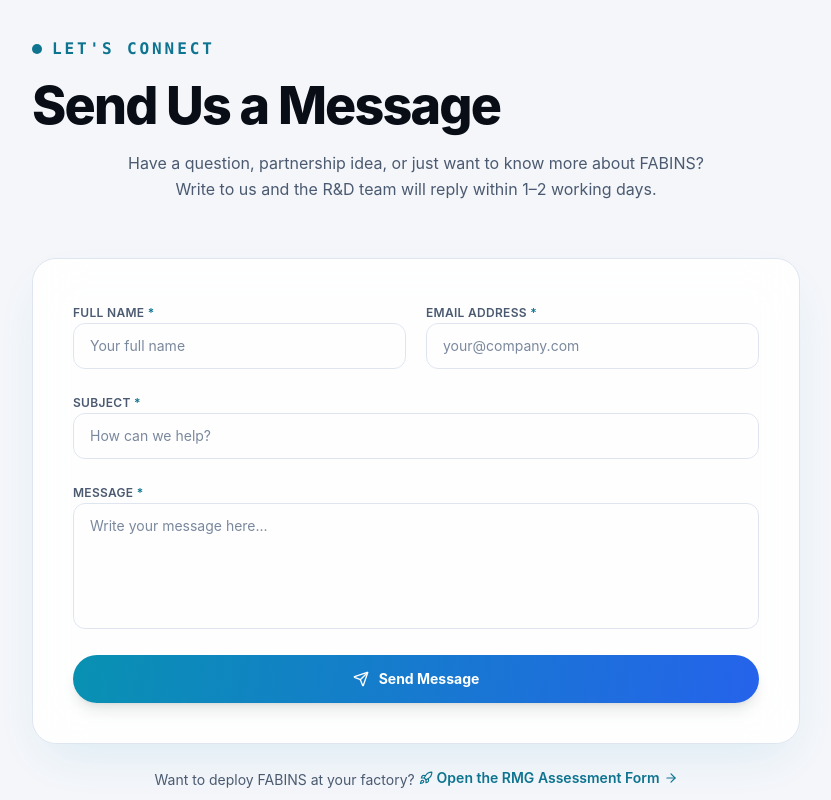
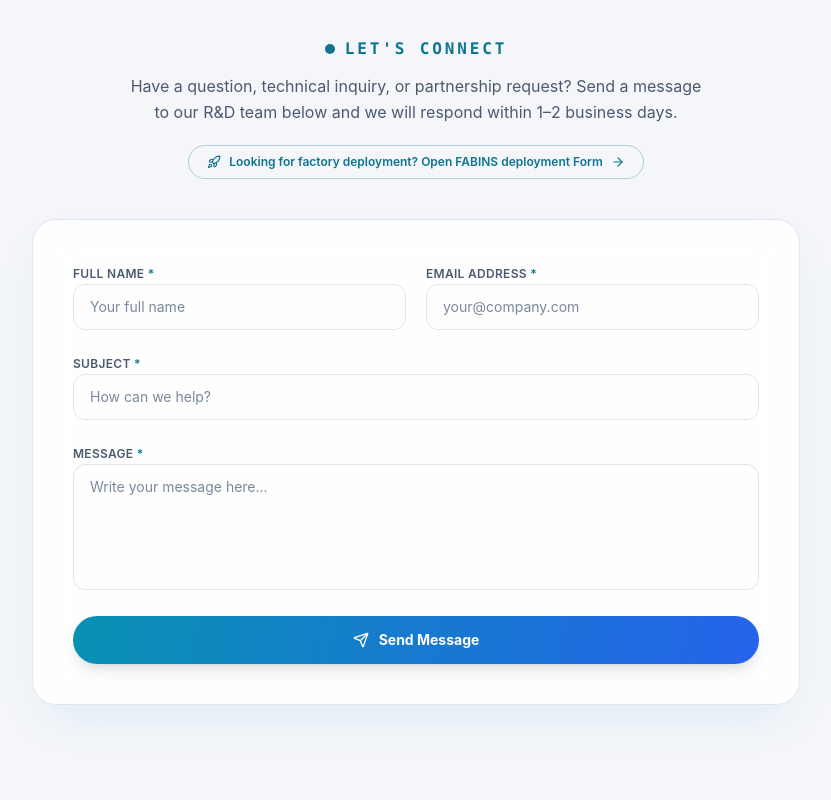
Before and after one commit to mninadmnobo/fabins_portfolio, a Next.js app in the folder frontend/: page / in a window 1280 px wide. Shown: the part 5720-6520 px from the top of the page, without its empty margins (224-1055 px from the left). Built offline with nearby package versions, Linux system fonts and the light colour scheme; no server answers.

Commit message:
ci: add Vercel, Render blueprint, and GitHub Actions CI/CD

```diff
--- a/frontend/components/sections/ContactSection.tsx
+++ b/frontend/components/sections/ContactSection.tsx
@@ -10,7 +10,6 @@
   Rocket,
 } from 'lucide-react'
 import { Section } from '@/components/ui/Section'
-import { SectionHeader } from '@/components/ui/SectionHeader'
 import { fadeUpProps } from '@/lib/animations'
 import { useContactForm } from '@/lib/hooks/useContactForm'
 
@@ -45,13 +44,30 @@
     <Section id="contact">
       <div className="mx-auto max-w-3xl">
         {/* ── Section header ───────────────────────────────────────────────── */}
-        <SectionHeader
-          layout="stacked"
-          eyebrow="LET'S CONNECT"
-          title="Send Us a Message"
-          description="Have a question, partnership idea, or just want to know more about FABINS? Write to us and the R&D team will reply within 1–2 working days."
-          descriptionClassName="mx-auto max-w-xl text-center"
-        />
+        <div className="mb-8 text-center space-y-3">
+          <motion.span {...fadeUpProps(0.05)} className="eyebrow mx-auto justify-center">
+            <span className="h-2 w-2 rounded-full bg-accent sm:h-2.5 sm:w-2.5" />
+            LET&#39;S CONNECT
+          </motion.span>
+
+          <motion.p
+            {...fadeUpProps(0.1)}
+            className="mx-auto max-w-xl text-sm sm:text-base leading-relaxed text-ink-muted"
+          >
+            Have a question, technical inquiry, or partnership request? Send a message to our R&amp;D team below and we will respond within 1–2 business days.
+          </motion.p>
+
+          <motion.div {...fadeUpProps(0.14)} className="pt-2">
+            <Link
+              href="/deploy"
+              className="inline-flex items-center gap-2 rounded-full border border-accent/30 bg-accent-quiet px-4.5 py-2 text-xs font-semibold text-accent transition-all duration-300 hover:border-accent hover:bg-accent/15 hover:shadow-sm"
+            >
+              <Rocket className="h-3.5 w-3.5" />
+              <span>Looking for factory deployment? Open FABINS deployment Form</span>
+              <ArrowRight className="h-3.5 w-3.5" />
+            </Link>
+          </motion.div>
+        </div>
 
         {/* ── Form card ────────────────────────────────────────────────────── */}
         <motion.div {...fadeUpProps(0.14)} className="mt-10">
@@ -223,26 +239,6 @@
           </div>
         </motion.div>
 
-        {/* ── Deploy FABINS callout ─────────────────────────────────────────── */}
-        {/*
-         * Visitors who want to submit a full RMG factory deployment assessment
-         * (with frame counts, fabric types, ERP integration, etc.) are directed
-         * to the dedicated /deploy page rather than through this general form.
-         */}
-        <motion.p
-          {...fadeUpProps(0.22)}
-          className="mt-6 text-center text-sm text-ink-muted"
-        >
-          Want to deploy FABINS at your factory?{' '}
-          <Link
-            href="/deploy"
-            className="inline-flex items-center gap-1 font-semibold text-accent hover:underline"
-          >
-            <Rocket className="h-3.5 w-3.5" />
-            Open the RMG Assessment Form
-            <ArrowRight className="h-3.5 w-3.5" />
-          </Link>
-        </motion.p>
       </div>
     </Section>
   )
```
